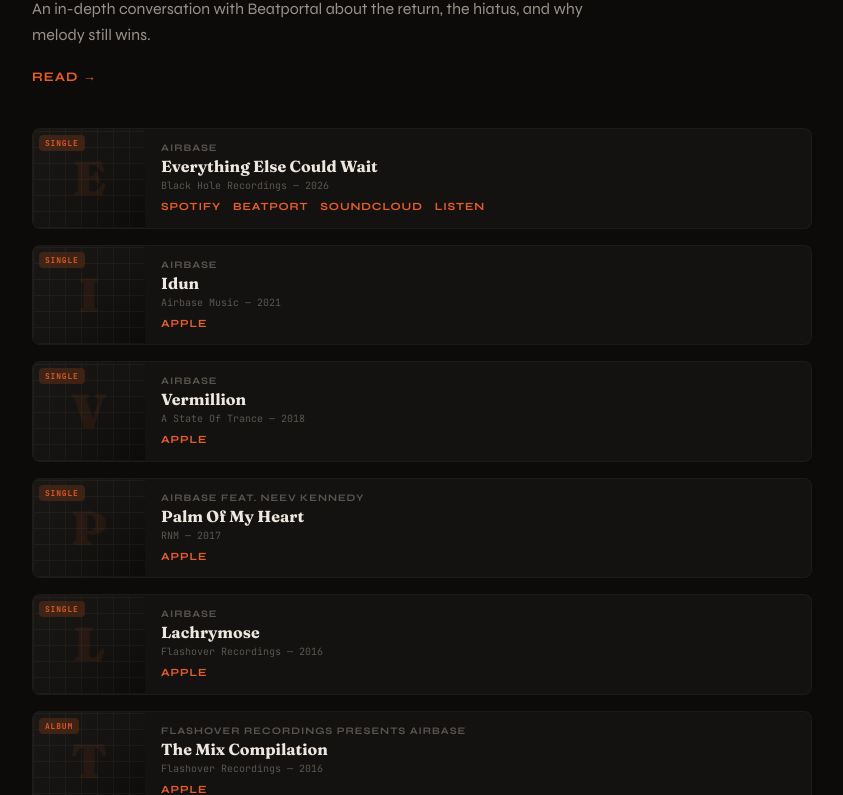
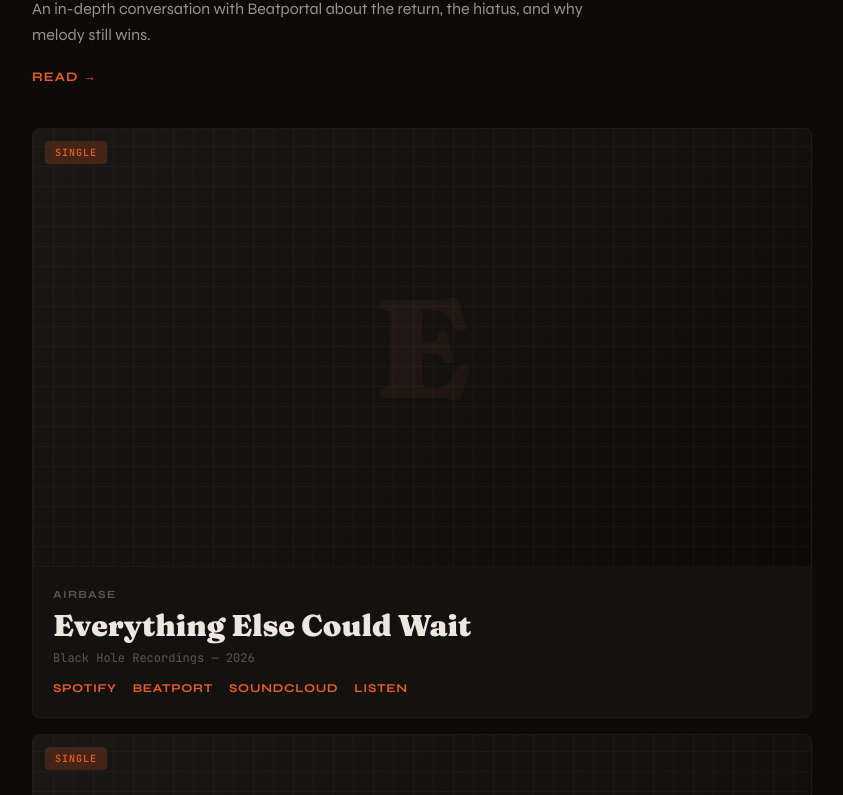
Before and after one commit to jezper/airbase-website, a Next.js app: page / in a window 1280 px wide. Shown: the part 1395-2190 px from the top of the page, without its empty margins (218-1061 px from the left). Built offline with nearby package versions, Linux system fonts and the light colour scheme.

Commit message:
feat: large artwork release cards, show cards with optional banner/flyer image

```diff
--- a/src/components/feed/release-card.tsx
+++ b/src/components/feed/release-card.tsx
@@ -1,36 +1,36 @@
 import type { Release } from "@/types/content";
 
-function ArtworkPlaceholder({ title, size }: { title: string; size: "lg" | "sm" }) {
+function ArtworkPlaceholder({ title }: { title: string }) {
   const initial = (title[0] ?? "A").toUpperCase();
   return (
     <div
       className="w-full h-full flex items-center justify-center relative overflow-hidden"
       style={{
         background:
-          "linear-gradient(135deg, var(--bg-elevated) 0%, var(--bg-card) 60%, var(--bg) 100%)",
+          "linear-gradient(135deg, var(--bg-elevated) 0%, var(--bg-card) 50%, var(--bg) 100%)",
       }}
       aria-hidden="true"
     >
       <span
-        className={`font-display font-black leading-none select-none opacity-[0.08] ${
-          size === "lg" ? "text-[120px]" : "text-[48px]"
-        }`}
+        className="font-display font-black text-[100px] sm:text-[140px] leading-none select-none opacity-[0.06]"
         style={{ color: "var(--ac)" }}
       >
         {initial}
       </span>
       <div
-        className="absolute inset-0 opacity-[0.04]"
+        className="absolute inset-0 opacity-[0.03]"
         style={{
           backgroundImage:
-            "repeating-linear-gradient(0deg, var(--tx) 0px, var(--tx) 1px, transparent 1px, transparent 16px), repeating-linear-gradient(90deg, var(--tx) 0px, var(--tx) 1px, transparent 1px, transparent 16px)",
+            "repeating-linear-gradient(0deg, var(--tx) 0px, var(--tx) 1px, transparent 1px, transparent 20px), repeating-linear-gradient(90deg, var(--tx) 0px, var(--tx) 1px, transparent 1px, transparent 20px)",
         }}
       />
     </div>
   );
 }
 
-function StreamLinks({ links }: { links: Release["links"] }) {
+export default function ReleaseCard({ release }: { release: Release }) {
+  const { artist, title, type, label, year, artwork, links } = release;
+
   const streamLinks: { label: string; href: string }[] = [
     links.spotify && { label: "Spotify", href: links.spotify },
     links.beatport && { label: "Beatport", href: links.beatport },
@@ -40,36 +40,13 @@
     links.smartlink && { label: "Listen", href: links.smartlink },
   ].filter(Boolean) as { label: string; href: string }[];
 
-  if (streamLinks.length === 0) return null;
-
-  return (
-    <div className="flex flex-wrap gap-x-3 gap-y-1">
-      {streamLinks.map((sl) => (
-        <a
-          key={sl.label}
-          href={sl.href}
-          target="_blank"
-          rel="noopener noreferrer"
-          className="font-body text-[11px] font-bold uppercase tracking-[0.08em] text-accent hover:text-accent-hover transition-colors duration-150"
-        >
-          {sl.label}
-        </a>
-      ))}
-    </div>
-  );
-}
-
-/** Featured release — big, full width, artwork prominent */
-export function FeaturedReleaseCard({ release }: { release: Release }) {
-  const { artist, title, type, label, year, artwork, links } = release;
-
   return (
     <article
       className="bg-bg-card rounded-lg border border-border hover:border-border-hover transition-all duration-150 overflow-hidden group"
       aria-label={`${type}: ${title} by ${artist}`}
     >
-      {/* Artwork — wide, shorter than square */}
-      <div className="w-full aspect-[2.2/1] relative overflow-hidden">
+      {/* Large artwork area */}
+      <div className="w-full aspect-[16/9] relative overflow-hidden">
         {artwork ? (
           <img
             src={artwork}
@@ -78,20 +55,21 @@
             loading="lazy"
           />
         ) : (
-          <ArtworkPlaceholder title={title} size="lg" />
+          <ArtworkPlaceholder title={title} />
         )}
         <span
-          className="absolute top-3 left-3 font-mono text-[10px] font-bold uppercase tracking-[0.1em] px-2 py-0.5 rounded-sm"
+          className="absolute top-3 left-3 font-mono text-[10px] font-bold uppercase tracking-[0.1em] px-2.5 py-1 rounded-sm"
           style={{
-            backgroundColor: "rgba(232,93,38,0.18)",
+            backgroundColor: "rgba(232,93,38,0.2)",
             color: "var(--ac)",
-            backdropFilter: "blur(4px)",
+            backdropFilter: "blur(6px)",
           }}
         >
           {type}
         </span>
       </div>
 
+      {/* Info */}
       <div className="p-5">
         <p className="font-body text-[11px] font-bold uppercase tracking-[0.12em] text-text-faint mb-1">
           {artist}
@@ -102,58 +80,23 @@
         <p className="font-mono text-[12px] text-text-faint mb-3">
           {label} &mdash; {year}
         </p>
-        <StreamLinks links={links} />
+
+        {streamLinks.length > 0 && (
+          <div className="flex flex-wrap gap-x-4 gap-y-1">
+            {streamLinks.map((sl) => (
+              <a
+                key={sl.label}
+                href={sl.href}
+                target="_blank"
+                rel="noopener noreferrer"
+                className="font-body text-[12px] font-bold uppercase tracking-[0.06em] text-accent hover:text-accent-hover transition-colors duration-150"
+              >
+                {sl.label}
+              </a>
+            ))}
+          </div>
+        )}
       </div>
     </article>
   );
 }
-
-/** Compact release — horizontal, small artwork, info right */
-export default function ReleaseCard({ release }: { release: Release }) {
-  const { artist, title, type, label, year, artwork, links } = release;
-
-  return (
-    <article
-      className="bg-bg-card rounded-lg border border-border hover:border-border-hover hover:-translate-y-1 transition-all duration-150 overflow-hidden group flex"
-      aria-label={`${type}: ${title} by ${artist}`}
-    >
-      <div className="w-20 sm:w-28 shrink-0 relative">
-        {artwork ? (
-          <img
-            src={artwork}
-            alt={`${title} by ${artist}`}
-            className="w-full h-full object-cover"
-            loading="lazy"
-          />
-        ) : (
-          <ArtworkPlaceholder title={title} size="sm" />
-        )}
-        <span
-          className="absolute top-1.5 left-1.5 font-mono text-[8px] font-bold uppercase tracking-[0.1em] px-1.5 py-0.5 rounded-sm"
-          style={{
-            backgroundColor: "rgba(232,93,38,0.18)",
-            color: "var(--ac)",
-            backdropFilter: "blur(4px)",
-          }}
-        >
-          {type}
-        </span>
-      </div>
-
-      <div className="flex-1 min-w-0 px-4 py-3 flex flex-col justify-center">
-        <p className="font-body text-[10px] font-bold uppercase tracking-[0.1em] text-text-faint truncate">
-          {artist}
-        </p>
-        <h3 className="font-display text-base font-bold leading-tight text-text group-hover:text-accent transition-colors truncate">
-          {title}
-        </h3>
-        <p className="font-mono text-[10px] text-text-faint mt-0.5">
-          {label} &mdash; {year}
-        </p>
-        <div className="mt-1.5">
-          <StreamLinks links={links} />
-        </div>
-      </div>
-    </article>
-  );
-}
--- a/src/components/feed/show-card.tsx
+++ b/src/components/feed/show-card.tsx
@@ -24,27 +24,47 @@
   const { venue, city, country, year_approx, event, notes, status } = show;
   const isUpcoming = status === "upcoming";
   const isCancelled = status === "cancelled";
+  const { day, month, year } = formatDateParts(date);
+  const showYear = year_approx ?? year;
 
-  const { day, month, year } = formatDateParts(date);
-
-  // Fallback display when we have only an approximate year
-  const showYear = year_approx ?? year;
+  const image = show.image ?? null;
 
   return (
     <article
-      className="bg-bg-card rounded-lg border hover:border-border-hover hover:-translate-y-px transition-all duration-150 p-5 flex gap-5"
+      className="bg-bg-card rounded-lg border hover:border-border-hover transition-all duration-150 overflow-hidden group"
       style={{
-        borderColor: isUpcoming
-          ? "rgba(232,93,38,0.3)"
-          : "var(--bd)",
+        borderColor: isUpcoming ? "rgba(232,93,38,0.3)" : "var(--bd)",
       }}
       aria-label={`Show: ${venue}, ${city}, ${country}`}
     >
+      {/* Banner/flyer image when available */}
+      {image && (
+        <div className="w-full aspect-[2.5/1] relative overflow-hidden">
+          <img
+            src={image}
+            alt={`${event ?? venue} flyer`}
+            className="w-full h-full object-cover"
+            loading="lazy"
+          />
+          {isUpcoming && (
+            <span
+              className="absolute top-3 left-3 font-mono text-[10px] font-bold uppercase tracking-[0.1em] px-2.5 py-1 rounded-sm"
+              style={{
+                backgroundColor: "rgba(232,93,38,0.2)",
+                color: "var(--ac)",
+                backdropFilter: "blur(6px)",
+              }}
+            >
+              Upcoming
+            </span>
+          )}
+        </div>
+      )}
+
+      {/* Content area */}
+      <div className="p-5 flex gap-5">
         {/* Date block */}
-      <div
-        className="shrink-0 flex flex-col items-center justify-start pt-0.5 w-10"
-        aria-hidden="true"
-      >
+        <div className="shrink-0 flex flex-col items-center justify-start pt-0.5 w-12" aria-hidden="true">
           {date ? (
             <>
               <span
@@ -56,29 +76,19 @@
               <span className="font-mono text-[10px] uppercase tracking-[0.12em] text-text-faint mt-0.5">
                 {month}
               </span>
-            <span className="font-mono text-[10px] text-text-faint">
-              {year}
-            </span>
+              <span className="font-mono text-[10px] text-text-faint">{year}</span>
             </>
           ) : (
-          <>
-            <span
-              className="font-display text-2xl font-black leading-none text-text-muted"
-            >
+            <span className="font-display text-2xl font-black leading-none text-text-muted">
               {showYear}
             </span>
-          </>
           )}
         </div>
 
         {/* Divider */}
         <div
           className="w-px self-stretch rounded-full shrink-0"
-        style={{
-          backgroundColor: isUpcoming
-            ? "rgba(232,93,38,0.3)"
-            : "var(--bd)",
-        }}
+          style={{ backgroundColor: isUpcoming ? "rgba(232,93,38,0.3)" : "var(--bd)" }}
           aria-hidden="true"
         />
 
@@ -89,11 +99,8 @@
               Cancelled
             </span>
           )}
-        {isUpcoming && (
-          <span
-            className="font-mono text-[10px] uppercase tracking-[0.12em] mb-1 block"
-            style={{ color: "var(--ac)" }}
-          >
+          {isUpcoming && !image && (
+            <span className="font-mono text-[10px] uppercase tracking-[0.12em] mb-1 block" style={{ color: "var(--ac)" }}>
               Upcoming
             </span>
           )}
@@ -104,7 +111,7 @@
             </p>
           )}
 
-        <h3 className="font-display text-base font-bold leading-snug text-text truncate">
+          <h3 className="font-display text-lg font-bold leading-snug text-text group-hover:text-accent transition-colors truncate">
             {venue}
           </h3>
 
@@ -121,17 +128,15 @@
           {isUpcoming && (
             <div className="mt-3">
               <span
-              className="font-body text-[11px] font-bold uppercase tracking-[0.08em] px-3 py-1 rounded-sm"
-              style={{
-                backgroundColor: "rgba(232,93,38,0.12)",
-                color: "var(--ac)",
-              }}
+                className="font-body text-[12px] font-bold uppercase tracking-[0.08em] px-4 py-1.5 rounded-sm inline-block"
+                style={{ backgroundColor: "var(--ac)", color: "var(--bg)" }}
               >
-              Get Tickets
+                Tickets
               </span>
             </div>
           )}
         </div>
+      </div>
     </article>
   );
 }
--- a/src/types/content.ts
+++ b/src/types/content.ts
@@ -36,6 +36,7 @@
   year_approx: string | null;
   event: string | null;
   notes: string | null;
+  image?: string | null;
   status: ShowStatus;
 }
 
```
Lines whose indentation alone changed are shown as unchanged.
